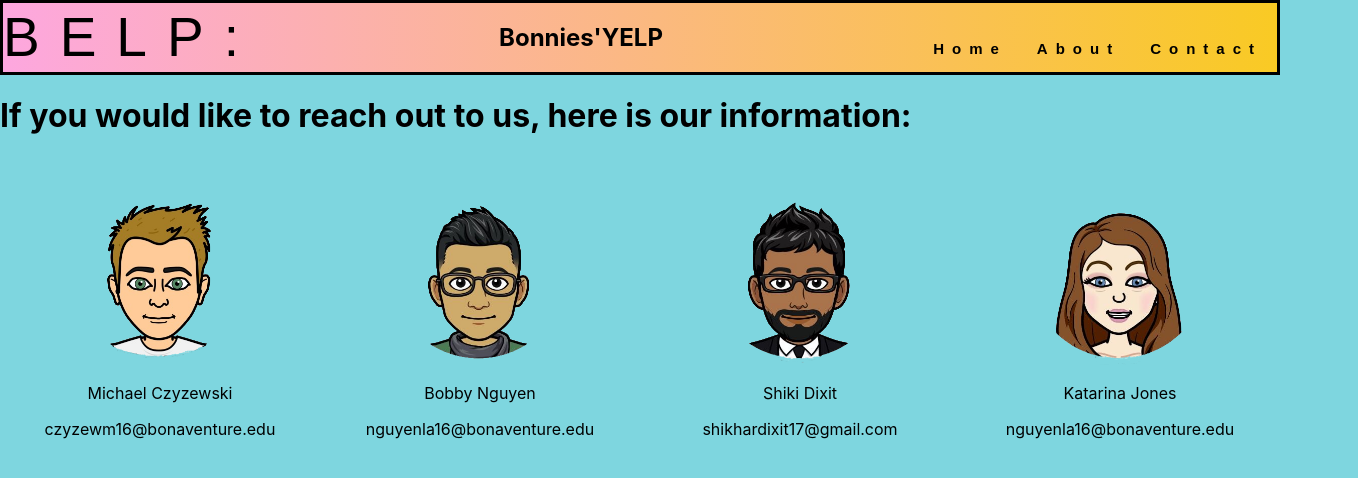
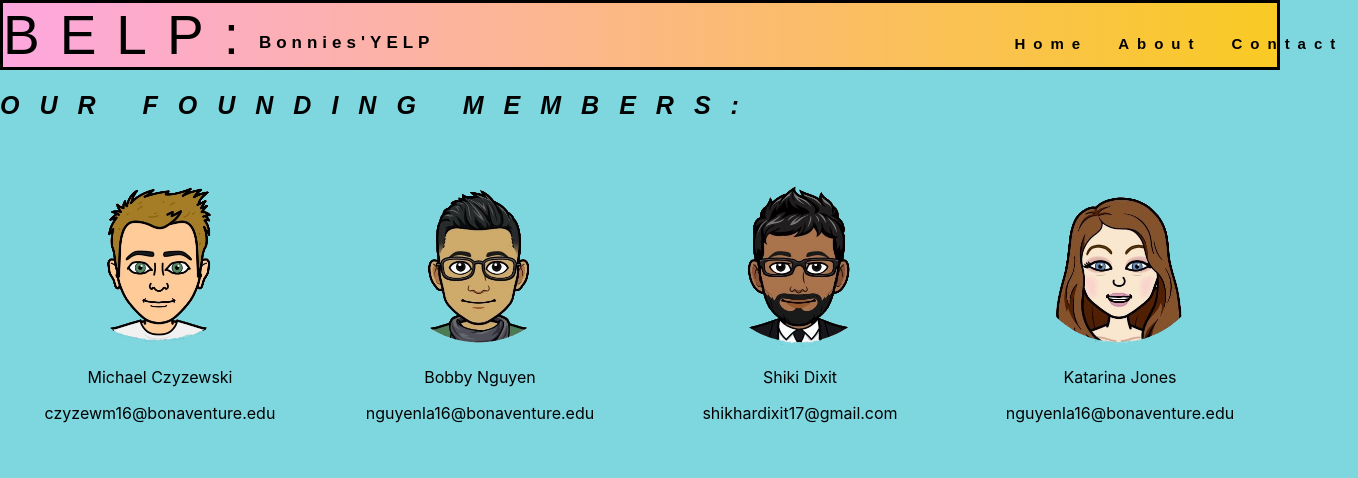
Before and after one commit to shikhardixitprojects/app-class-project, a React (Create React App) app: page /ContactUs in a window 1280 px wide. Shown: the top 478 px of the page, 1358 px wide, since content can reach past the window. Built offline with nearby package versions, Linux system fonts and the light colour scheme.

Commit message:
Styled pitch

```diff
--- a/src/App.css
+++ b/src/App.css
@@ -24,8 +24,14 @@
   letter-spacing: 20px;
   margin-bottom: auto;
   margin-top: auto;
+}
 
-
+.belpTitle {
+  font-family: "Arial", sans-serif;
+  font-size: 17px;
+  letter-spacing: 5px;
+  padding-right:550px;
+  padding-top: 5px;
 }
 button:link{
   text-decoration: underline;
@@ -37,11 +43,9 @@
 .verticalLine {
   border-left: 4px solid black;
   height: 750px;
-  position: absolute;
   left: 50%;
   margin-left: -3px;
-  top: 150px;
-  top: 130px;
+
 }
   /* .bobby {
     text-align: left;
@@ -160,10 +164,15 @@
     display: inline-block;
     text-align: center;
 
+}
 
+.contactPitch{
+  font-family: "Arial", sans-serif;
+  font-size: 25px;
+  font-style: italic;
+  letter-spacing: 20px;
 
 }
-
 
 .bobby{
   height: 200px;
@@ -177,10 +186,6 @@
   justify-content: center;
 } */
 
-.contactUsMore {
-  font-family: "Arial", sans-serif;
-  font-size: 10px;
-}
 
 @keyframes App-logo-spin {
   from {
--- a/src/Components/ContactUs.js
+++ b/src/Components/ContactUs.js
@@ -9,7 +9,7 @@
 const ContactUs = () => (
   <div>
     <Banner/>
-    <h1>If you would like to reach out to us, here is our information:</h1>
+    <h2 className = "contactPitch">OUR FOUNDING MEMBERS:</h2>
 
     <div className="contact">
     <img className="bobby" src={bitMike}/>
```
